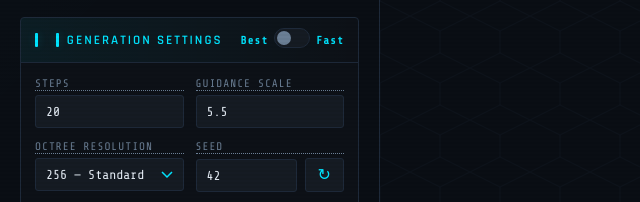
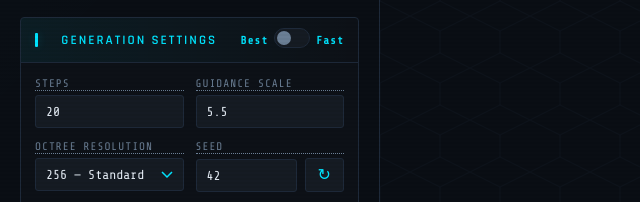
Before and after one commit to Surfinite/prismata-3d, a plain HTML site: page infra/frontend/index.html in a window 1280 px wide. Shown: the part 466-668 px from the top of the page, 0-640 px from the left. Drawn offline with nearby package versions, Linux system fonts and the light colour scheme; some packages are replaced by stand-ins of ours; no server answers; a script that the page names is missing.

Commit message:
fix: remove duplicate blue bar on Generation Settings header
The section-header ::before already creates the accent bar. The inline
span duplicated it.

Co-Authored-By: Claude Opus 4.6 (1M context) <noreply@anthropic.com>

```diff
--- a/infra/frontend/index.html
+++ b/infra/frontend/index.html
@@ -906,7 +906,7 @@ label[title], .toggle-label[title], span[title] {
       <!-- Generation Settings -->
       <div class="section">
         <div class="section-header" style="justify-content:space-between">
-          <span style="display:flex;align-items:center;gap:8px"><span style="content:'';width:3px;height:14px;background:var(--accent);border-radius:1px;box-shadow:0 0 8px var(--accent-glow);display:inline-block"></span>Generation Settings</span>
+          <span>Generation Settings</span>
           <div class="toggle-row" style="gap:6px" title="Fast: steps=15, octree=128, cleanup=off (~30s). Best: steps=20, octree=256, cleanup=on (~2 min).">
             <span class="toggle-label" style="font-size:11px;color:var(--accent);letter-spacing:1px;margin:0">Best</span>
             <label class="toggle-switch">
```
